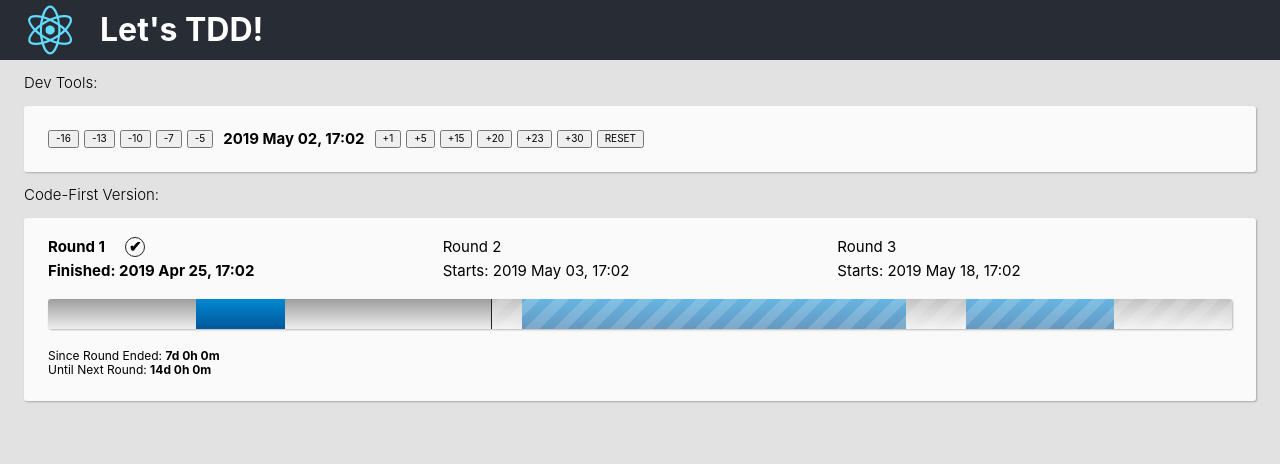
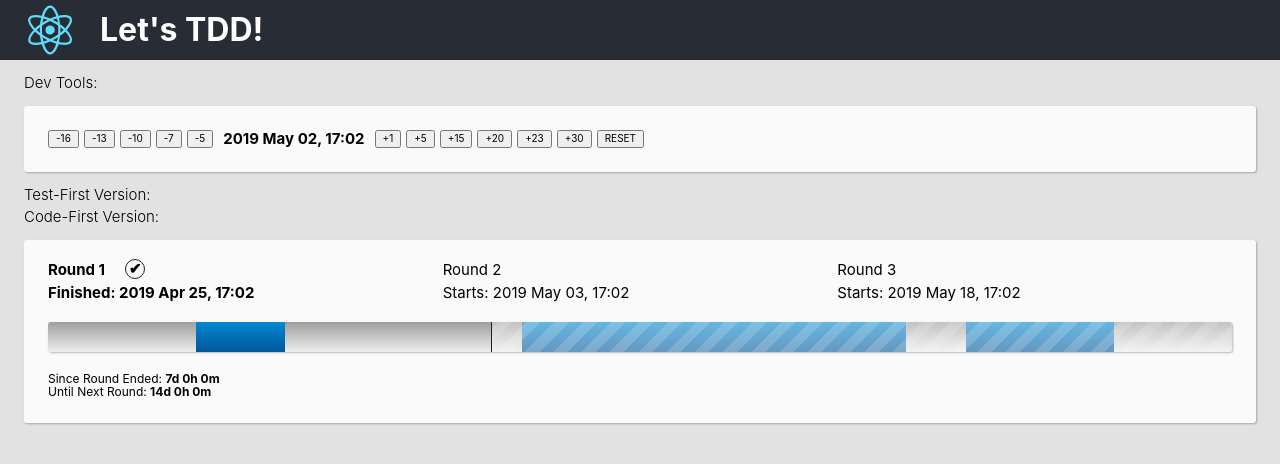
Before and after one commit to aroslaniec/tdd, a React (Create React App) app: page / in a window 1280 px wide. Shown: the top 464 px of the page. Built offline with nearby package versions, Linux system fonts and the light colour scheme.

Commit message:
[#2 Green] Add fake `<TTDEventSummary/>` component to fulfill test

```diff
--- a/src/components/MainContent/MainContent.js
+++ b/src/components/MainContent/MainContent.js
@@ -68,6 +68,10 @@ class MainContent extends Component {
           </div>
         </div>
         <div className="main-content__event-summary-wrapper">
+          <h3>Test-First Version:</h3>
+          <div className="tdd-event-summary" />
+        </div>
+        <div className="main-content__event-summary-wrapper">
           <h3>Code-First Version:</h3>
           <EventSummary {...eventSummaryProps} />
         </div>
```
